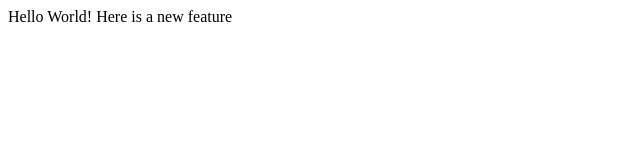
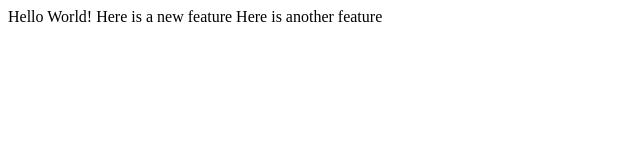
Before and after one commit to emrhurturk/lecture1, a plain HTML site: page index.html in a window 1280 px wide. Shown: the whole page, without its empty margins (0-640 px from the left). Drawn offline with Linux system fonts and the light colour scheme.

Commit message:
Added another feature

```diff
--- a/index.html
+++ b/index.html
@@ -6,5 +6,6 @@
     <body>
         Hello World!
         Here is a new feature
+        Here is another feature
     </body>
 </html>
```
